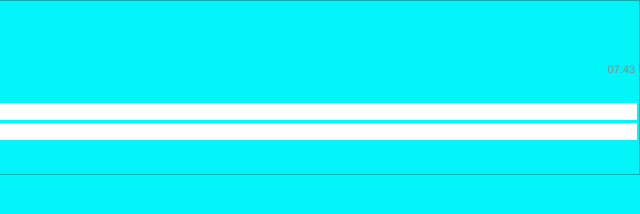
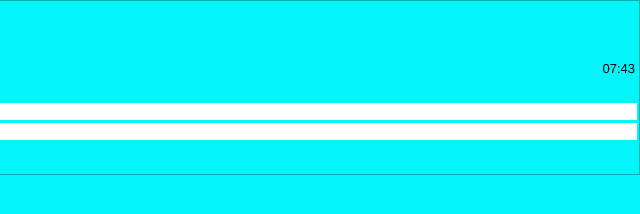
Before and after one commit to Ankay79/simple-chat, a plain HTML site: page index.html in a window 1280 px wide. Both pictures are taken after typing "Sample", "Sample" into the empty fields and a click on the button "send". Shown: the full height of the page, 640-1280 px from the left. Drawn offline with nearby package versions, Linux system fonts and the light colour scheme.

Commit message:
deploy: 52392fb492f07d108e84c7fa122bd3023a36cd19

```diff
--- a/style.css
+++ b/style.css
@@ -32,8 +32,8 @@ body {
 
 
 .message-time {
-  font-size: 11px;
-  color: #888;
+  font-size: 13px;
+  color: #000000;
   align-self: flex-end;
   margin-top: 2px;
 }
```
